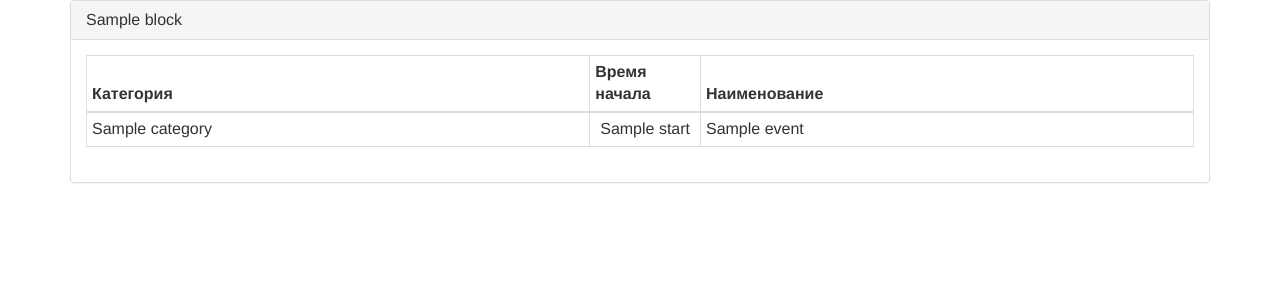
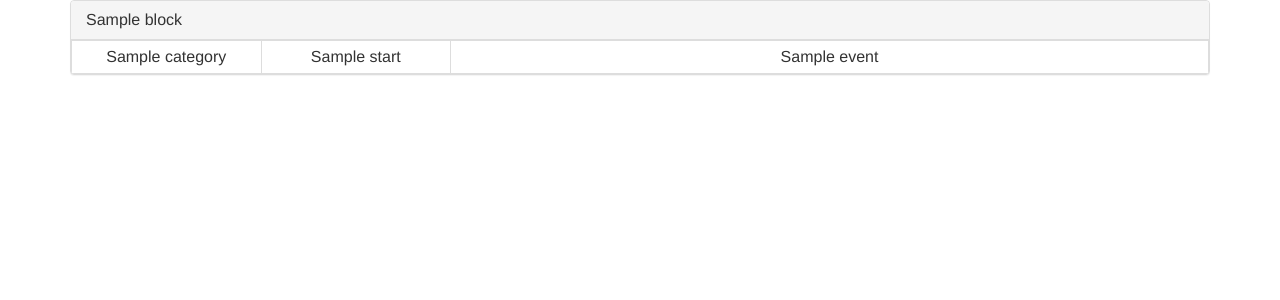
Before and after one commit to lensvol/slowclap, a Django app: template slowclap/templates/noscript_roll.html in a window 1280 px wide. Shown: the top 300 px of the page. Run offline with Django 3.2, Linux system fonts and the light colour scheme; the template is opened without the code that fills it: most values are stand-ins (such as "Sample title", 1, 10 or a date in 2020); some libraries are stand-ins or nearby versions.

Commit message:
Refactored layout to match main view.

```diff
--- a/slowclap/templates/noscript_roll.html
+++ b/slowclap/templates/noscript_roll.html
@@ -1,3 +1,5 @@
+{% load tz %}
+
 <html>
   <head>
     <meta name="viewport" content="width=device-width, initial-scale=1">
@@ -24,6 +26,23 @@
       visibility: hidden;
     }
 
+    th {
+      text-align: center;
+    }
+
+    td {
+      text-align: center;
+    }
+
+    .panel-body {
+      margin: 0px;
+      padding: 0px;
+    }
+
+    .panel-body > table {
+       margin-bottom: 0px;
+    }
+
     .panel-heading .accordion-toggle:after {
         /* symbol for "opening" panels */
         font-family: 'Glyphicons Halflings';  /* essential for enabling glyphicon */
@@ -35,6 +54,7 @@
         /* symbol for "collapsed" panels */
         content: "\e080";    /* adjust as needed, taken from bootstrap.css */
     }
+
 
     </style>
   </head>
@@ -50,18 +70,11 @@
               <div id="collapseOne" class="panel-collapse collapse in">
                 <div class="panel-body">
                   <table class="table table-condensed table-responsive table-bordered">
-                    <thead>
-                      <tr>
-                        <th>Категория</th>
-                        <th>Время начала</th>
-                        <th>Наименование</th>
-                      </tr>
-                    </thead>
-                    {% for event in block.events %}
+                     {% for event in block.events %}
                     <tr id="event-{{ event_id }}">
-                      <td class="event-category">{{ event.category }}</td>
-                      <td class="event-start">{{ event.start  }}</td>
-                      <td class="event-name">{{ event.name }}</td>
+                      <td class="col-sm-2">{{ event.category }}</td>
+                      <td class="col-sm-2">{{ event.start }}</td>
+                      <td class="col-sm-10">{{ event.name }}</td>
                     </tr>
                     {% endfor %}
                   </table>
```
